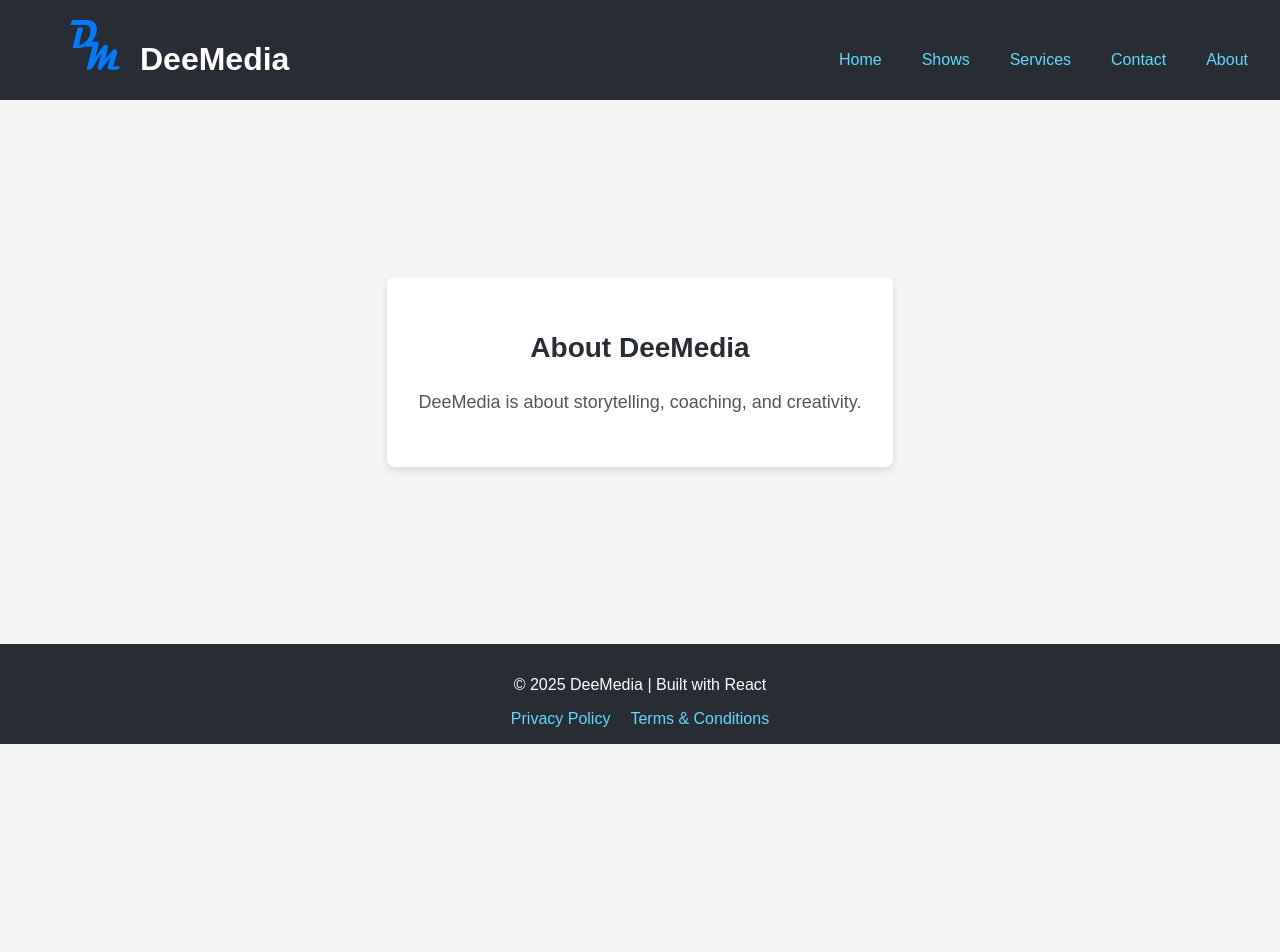
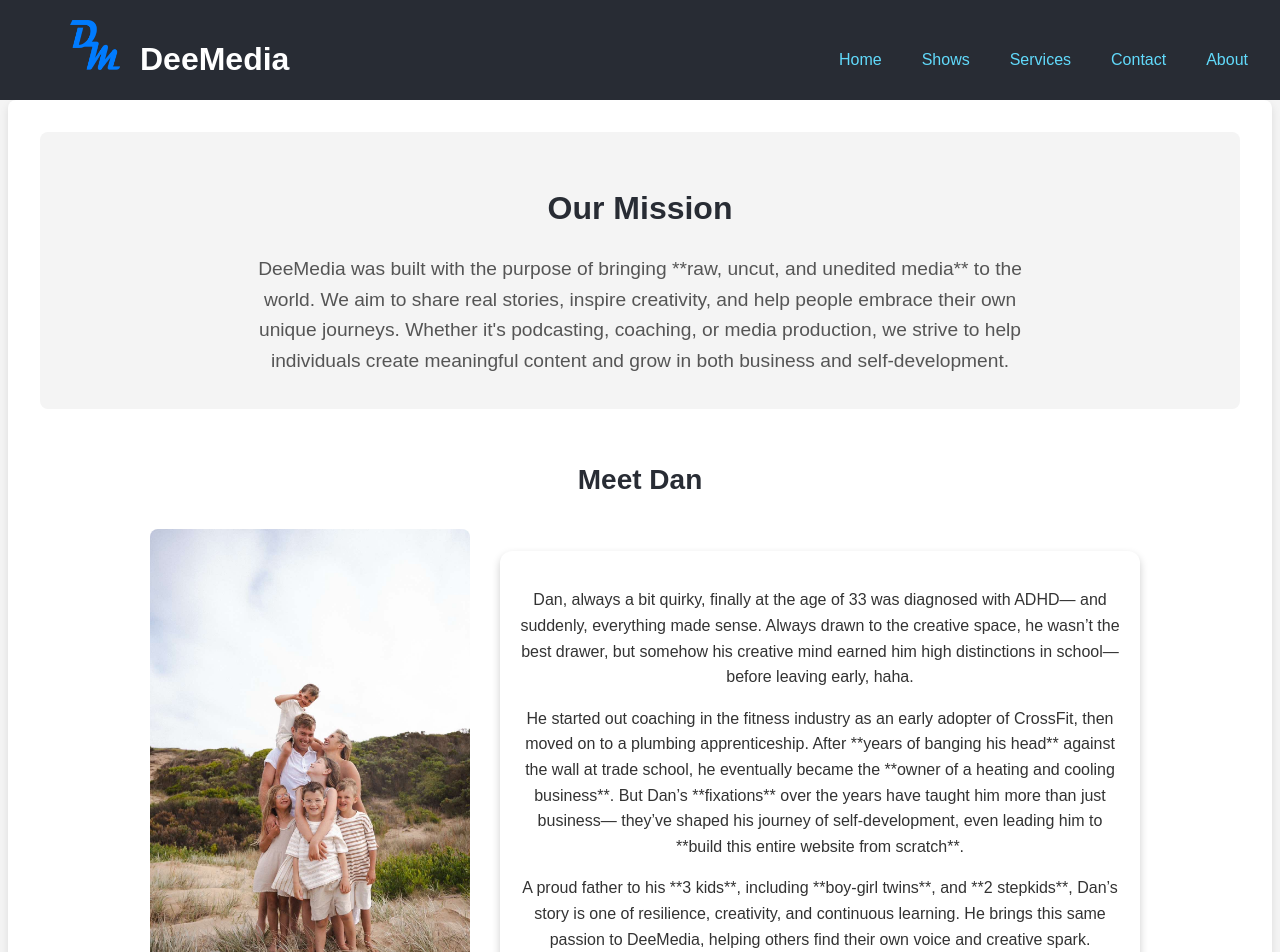
Before and after one commit to dee-k26/deemedia, a React (Create React App) app: page /about in a window 1280 px wide. Shown: the top 952 px of the page. Before the commit the page ends 800 px from the top, so only its background shows below. Built offline with nearby package versions, Linux system fonts and the light colour scheme.

Commit message:
fix mobile header

```diff
--- a/src/App.css
+++ b/src/App.css
@@ -85,6 +85,8 @@ body {
     flex-direction: column;
     align-items: center;
     text-align: center;
+    padding: 10px;
+
   }
 
   /* Center logo above the name */
--- a/src/pages/About.js
+++ b/src/pages/About.js
@@ -1,13 +1,54 @@
 import React from "react";
+import "../styles/about_styles.css"; // Import CSS for styling
+import familyPhoto from "../assetts/family-photo.jpg";
 
 const About = () => {
   return (
-    <section id="about">
     <div className="about-container">
-      <h2>About DeeMedia</h2>
-      <p>DeeMedia is about storytelling, coaching, and creativity.</p>
+      {/* Mission & Story Section */}
+      <section id="mission">
+        <h2>Our Mission</h2>
+        <p>
+          DeeMedia was built with the purpose of bringing **raw, uncut, and unedited media**
+          to the world. We aim to share real stories, inspire creativity, and help people
+          embrace their own unique journeys. Whether it's podcasting, coaching, or media production,
+          we strive to help individuals create meaningful content and grow in both business and self-development.
+        </p>
+      </section>
+
+      {/* About Dan Section */}
+      <section id="about-dan">
+        <h2>Meet Dan</h2>
+        <div className="about-content">
+          {/* Family Photo on Left */}
+          <div className="about-image">
+            <img src={familyPhoto} alt="Dan and family" />
+          </div>
+
+          {/* Dan's Story on Right */}
+          <div className="about-text">
+            <p>
+              Dan, always a bit quirky, finally at the age of 33 was diagnosed with ADHD—
+              and suddenly, everything made sense. Always drawn to the creative space,
+              he wasn’t the best drawer, but somehow his creative mind earned him high distinctions in school—
+              before leaving early, haha.
+            </p>
+            <p>
+              He started out coaching in the fitness industry as an early adopter of CrossFit,
+              then moved on to a plumbing apprenticeship. After **years of banging his head** against
+              the wall at trade school, he eventually became the **owner of a heating and cooling business**.
+              But Dan’s **fixations** over the years have taught him more than just business—
+              they’ve shaped his journey of self-development, even leading him to **build this entire website from scratch**.
+            </p>
+            <p>
+              A proud father to his **3 kids**, including **boy-girl twins**, and **2 stepkids**, Dan’s story is
+              one of resilience, creativity, and continuous learning. He brings this same passion
+              to DeeMedia, helping others find their own voice and creative spark.
+            </p>
+          </div>
+        </div>
+      </section>
     </div>
-    </section>
   );
 };
 
```
Also changed, not shown: src/assetts/family-photo.jpg (added).
